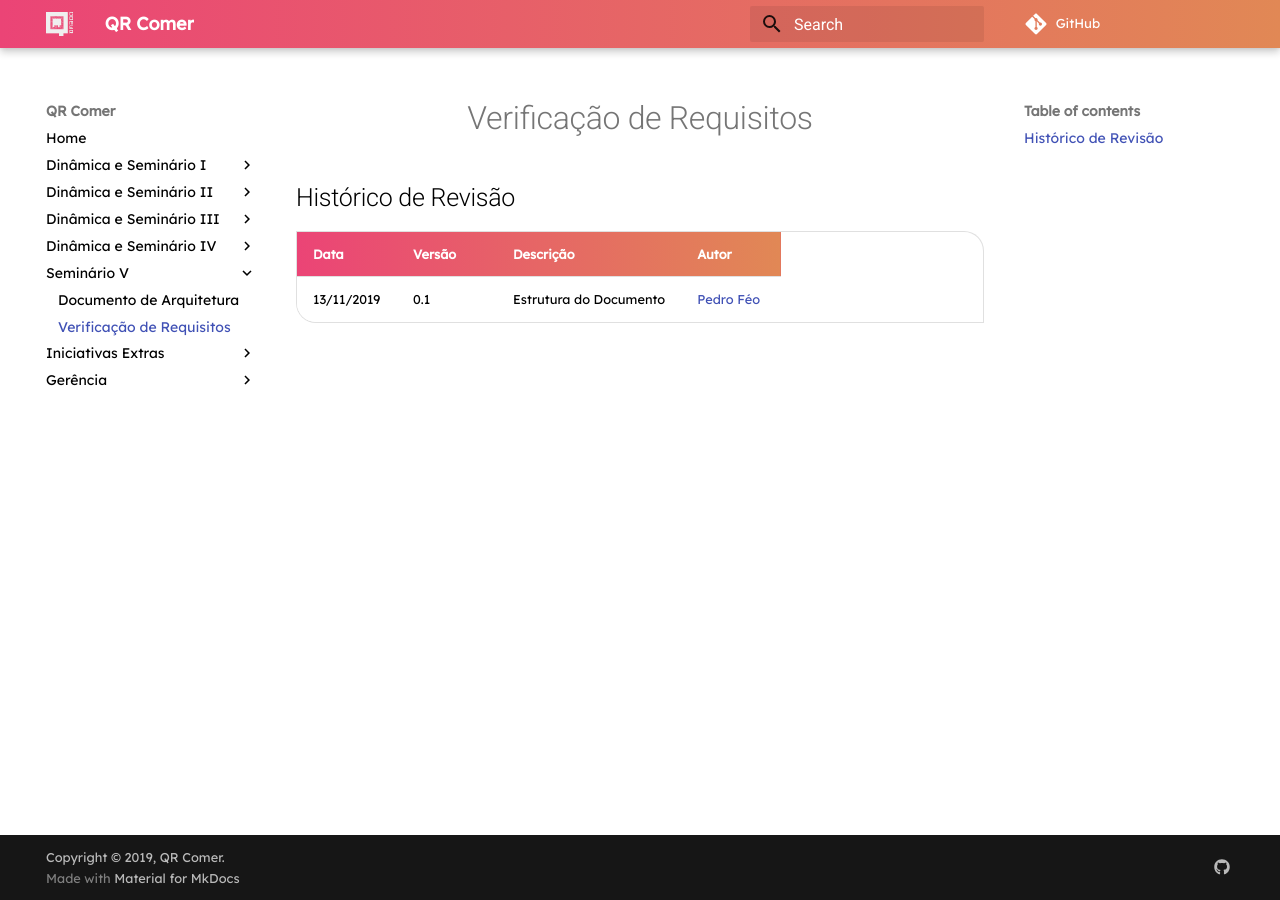
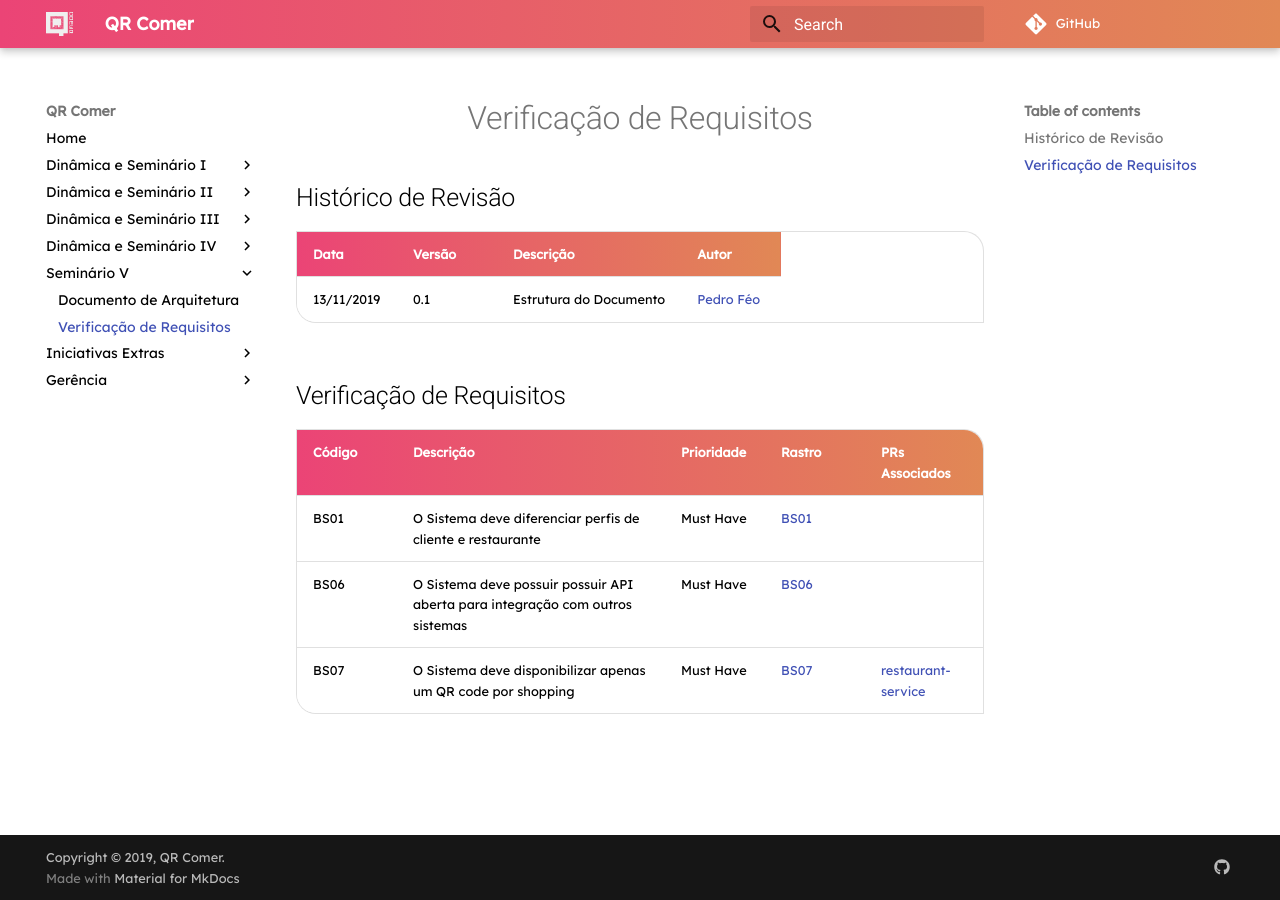
Before and after one commit to fga-desenho-2019-2/Wiki, an MkDocs documentation site: the page built from docs/seminario5/checklist.md, in a window 1280 px wide. Built offline with MkDocs 1.6.1 and Material for MkDocs 9.7.7, drawn with Linux system fonts in a browser that asks for light colours; some web fonts are replaced; comment, search, counter and statistics services are not loaded; old or Windows-style settings are respelled for this version of MkDocs.

Commit message:
add requirements verification structure

```diff
--- a/docs/seminario5/checklist.md
+++ b/docs/seminario5/checklist.md
@@ -3,3 +3,11 @@
 | Data       | Versão | Descrição             | Autor                                             |
 | ---------- | ------ | --------------------- | ------------------------------------------------- |
 | 13/11/2019 | 0.1    | Estrutura do Documento| [Pedro Féo](https://github.com/phe0)              |
+
+## Verificação de Requisitos
+
+| Código      | Descrição |Prioridade         | Rastro      | PRs Associados |
+| ---------- | ------ | --------------------- | ------------|----------------|
+| BS01  | O Sistema deve diferenciar perfis de cliente e restaurante | Must Have | [BS01](https://fga-desenho-2019-2.github.io/Wiki/iniciativas_extras/elicitacao_de_requisitos/req_brainstorm/)|    |
+| BS06  | O Sistema deve possuir possuir API aberta para integração com outros sistemas | Must Have | [BS06](https://fga-desenho-2019-2.github.io/Wiki/iniciativas_extras/elicitacao_de_requisitos/req_brainstorm/)|    |
+| BS07  | O Sistema deve disponibilizar apenas um QR code por shopping | Must Have | [BS07](https://fga-desenho-2019-2.github.io/Wiki/iniciativas_extras/elicitacao_de_requisitos/req_brainstorm/)|[restaurant-service](https://github.com/fga-desenho-2019-2/restaurant-service/pull/4)  |
```
